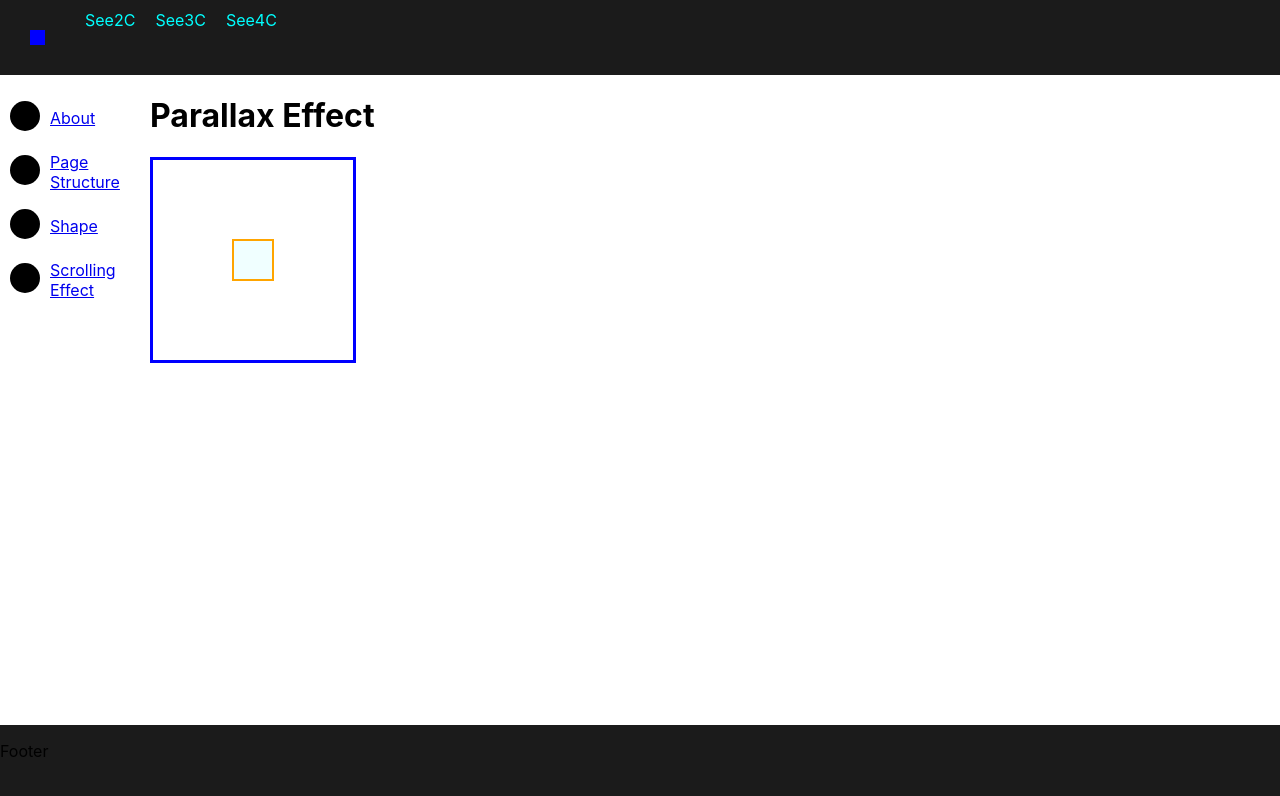
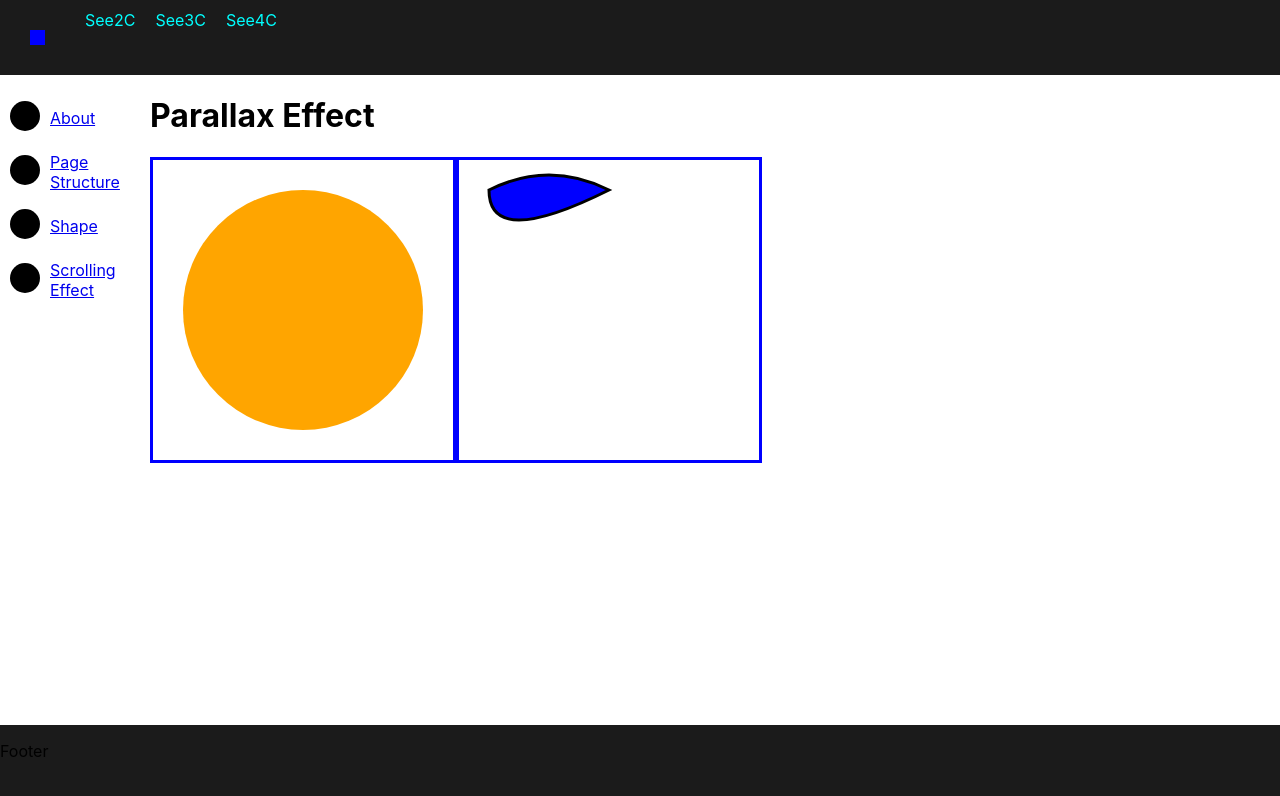
Before and after one commit to MuradAles/styles_tutorial, a React (Create React App) app in the folder styles_tutorial/: page /Scrolling_Effect in a window 1280 px wide. Shown: the top 796 px of the page. Built offline with nearby package versions, Linux system fonts and the light colour scheme.

Commit message:
small changes

```diff
--- a/styles_tutorial/src/components/Tutorial_Components/Scrolling-Effect/Scrolling-Effect.css
+++ b/styles_tutorial/src/components/Tutorial_Components/Scrolling-Effect/Scrolling-Effect.css
@@ -2,6 +2,6 @@
     display: grid;
 }
 
-.APP-BG_Sky {
+.border_blue {
     border: 3px solid blue;
 }
--- a/styles_tutorial/src/components/Tutorial_Components/Scrolling-Effect/Scrolling-Effect.js
+++ b/styles_tutorial/src/components/Tutorial_Components/Scrolling-Effect/Scrolling-Effect.js
@@ -1,23 +1,39 @@
 import "./Scrolling-Effect.css"
 export default function Scrolling_Effect() {
-    const background_svg = (
-        <svg className="APP-BG_Sky" height="200px" width="200px" viewBox="0 0 1000 1000">
+    const sun_svg = (
+        <svg className="sun_svg border_blue" height="300px" width="300px" viewBox="0 0 1000 1000">
             <defs>
                 <g id="sun">
-                    <rect
-                        className="Shape_rect"
-                        width="200"
-                        height="200" />
+                    <circle cx="500" cy="500" r="400" fill="orange" />
                 </g>
             </defs>
-            <use href="#sun" x="400" y="400" />
+            <use href="#sun" />
+        </svg>
+    )
+    const mountains = (
+        <svg className="mountains_svg border_blue" height="300px" width="300px" viewBox="0 0 1000 1000">
+            <defs>
+                <g id="mountains">
+                    <path
+                        d=" M100 100
+                            Q300 0 500 100
+                            Q300 200 200 200
+                            T100 100
+                            Z"
+                        fill="blue"
+                        stroke="black"
+                        strokeWidth="10" />
+                </g>
+            </defs>
+            <use href="#mountains" />
         </svg>
     )
     return (
         <div className="SE_div">
             <div className="SE_div_element">
                 <h1>Parallax Effect</h1>
-                {background_svg}
+                {sun_svg}
+                {mountains}
             </div>
         </div >
     )
--- a/styles_tutorial/src/components/Tutorial_Components/Shapes/Shapes.js
+++ b/styles_tutorial/src/components/Tutorial_Components/Shapes/Shapes.js
@@ -29,6 +29,10 @@ export default function Shape() {
                     ry="70" />
             </svg>
             <p>path</p>
+            <svg className="Shape_svg" width="200px" height="200px" viewBox="0 0 1000 1000">
+                <text x="100" y="200" fontSize="100px">Text: </text>
+                <path d="M250 10 L100 200 L400 200 Z" />
+            </svg>
             <svg className="Shape_svg" width="200px" height="200px" viewBox="0 0 1000 1000">
                 <path d="M250 10 L100 200 L400 200 Z" />
             </svg>
```
